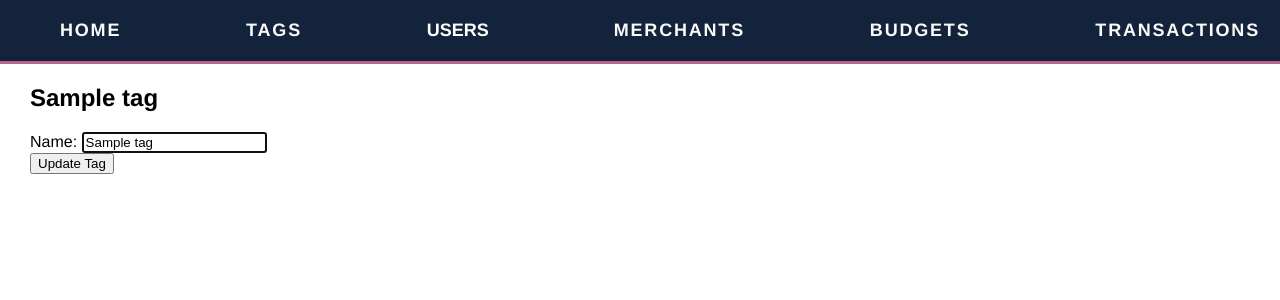
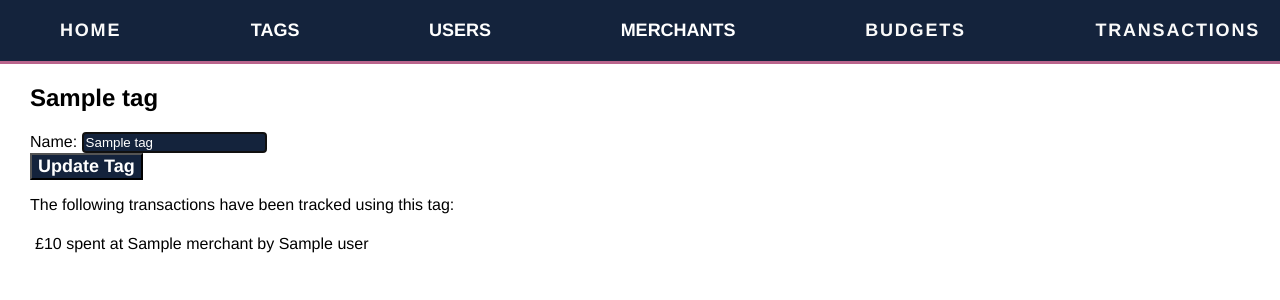
Before and after one commit to Madeleinecw/Code_Clan_Work, a Flask app: page /tags/1/edit in a window 1280 px wide. Shown: the top 300 px of the page. Run offline with Flask 2, Linux system fonts and the light colour scheme; a database or web service that is not in the repository returns one stand-in record (values such as "Sample title"); some libraries are stand-ins or nearby versions.

Commit message:
edited links to buttons

```diff
--- a/spending_project/app.py
+++ b/spending_project/app.py
@@ -1,5 +1,7 @@
 from flask import Blueprint, Flask, render_template
 from repositories import user_repository
+from repositories import merchant_repository
+from repositories import tag_repository
 from controllers.transactions_controller import transactions_blueprint
 from controllers.users_controller import users_blueprint
 from controllers.merchants_controller import merchants_blueprint
@@ -20,7 +22,9 @@ def main():
 @app.context_processor
 def inject_users():
     users = user_repository.select_all()
-    return dict(users=users)
+    merchants = merchant_repository.select_all()
+    tags = tag_repository.select_all()
+    return dict(users=users, merchants = merchants, tags=tags)
 
 if __name__ == '__main__':
     app.run()
--- a/spending_project/controllers/tags_controller.py
+++ b/spending_project/controllers/tags_controller.py
@@ -2,6 +2,7 @@ from flask import Blueprint, Flask, redirect, render_template, request
 
 from models.tag import Tag
 import repositories.tag_repository as tag_repository
+import repositories.transaction_repository as transaction_repository
 
 tags_blueprint = Blueprint("tags", __name__)
 
@@ -25,7 +26,8 @@ def create_tag():
 @tags_blueprint.route("/tags/<id>/edit")
 def edit(id):
     tag = tag_repository.select(id)
-    return render_template("tags/edit.html", tag = tag)
+    transactions = transaction_repository.select_all()
+    return render_template("tags/edit.html", tag = tag, transactions = transactions)
 
 @tags_blueprint.route("/tags/<id>", methods=['post'])
 def update(id):
--- a/spending_project/static/style.css
+++ b/spending_project/static/style.css
@@ -71,6 +71,31 @@ body>main {
     justify-content: space-between;
 }
 
+.tag_container {
+    display: flex;
+    flex-flow: row wrap;
+}
+
+.tag_section {
+    flex: 20%;
+    padding: 10px;
+}
+
+.tag {
+    width: 200px;
+    border: #B9648C 3px solid;
+    text-align: center;
+    color: #FAFAFA;
+    font-weight: bold;
+    background-color: #2e2532;
+}
+
+.tag>a {
+    text-decoration: none;
+    color: #FAFAFA;
+    justify-content: space-between;
+}
+
 .transaction_edit>div {
     align-items: center;
     margin: 20px;
@@ -129,3 +154,29 @@ body>main {
 .dropdown:hover .dropbtn {
     color: #B9648C;
 }
+
+.select_user {
+    padding: 20px
+}
+
+input {
+    background-color: #14233C;
+    color: white;
+}
+
+button {
+    background-color: #14233C;
+    color: white;
+    font-family: Helvetica, Arial, sans-serif;
+    font-weight: bold;
+    font-size: large;
+}
+
+button:hover {
+    color: #B9648C;
+}
+
+.transactions_tagged {
+    padding: 5px;
+    font-family: Helvetica, Arial, sans-serif;
+}
--- a/spending_project/templates/base.html
+++ b/spending_project/templates/base.html
@@ -13,7 +13,15 @@
         <nav class="menu_container">
             <ul class="menu">
                 <li class="menu_links"><a href="/">HOME</a></li>
-                <li class="menu_links"><a href="/tags">TAGS</a></li>
+                <div class="dropdown">
+                    <button class="dropbtn">TAGS</button>
+                    <a href="/tags"></a>
+                    <div class="dropdown-content">
+                        <li> <a href="/tags/new">New</a>
+                            <li> <a href="/tags">Manage</a> {% for tag in tags %}
+                                <li> <a href="/tags/{{tag.id}}/edit">{{tag.name}}</a> </li> {% endfor %}
+                    </div>
+                </div>
                 <div class="dropdown">
                     <button class="dropbtn">USERS</button>
                     <a href="/users"></a>
@@ -23,7 +31,15 @@
                                 <li> <a href="/users/{{user.id}}/dashboard">{{user.name}}</a> </li> {% endfor %}
                     </div>
                 </div>
-                <li class="menu_links"><a href="/merchants">MERCHANTS</a></li>
+                <div class="dropdown">
+                    <button class="dropbtn">MERCHANTS</button>
+                    <a href="/merchants"></a>
+                    <div class="dropdown-content">
+                        <li> <a href="/merchants/new">New</a>
+                            <li> <a href="/merchants">Manage</a> {% for merchant in merchants %}
+                                <li> <a href="/merchants/{{merchant.id}}/edit">{{merchant.name}}</a> </li> {% endfor %}
+                    </div>
+                </div>
                 <li class="menu_links"><a href="/budgets/index">BUDGETS</a></li>
                 <li class="menu_links"><a href="/transactions">TRANSACTIONS</a></li>
             </ul>
--- a/spending_project/templates/budgets/index.html
+++ b/spending_project/templates/budgets/index.html
@@ -2,4 +2,4 @@
 <h3> Current total Household Budget is {{budget_total}}</h3>
 {% for user in users %}
 <h4>{{ user.name }}'s current budget is set at £{{user.budget}} </h4>
-<a href="/budgets/{{user.id}}/edit">EDIT</a> {% endfor %} {% endblock %}
+<button a href="/budgets/{{user.id}}/edit">EDIT</button> {% endfor %} {% endblock %}
--- a/spending_project/templates/index.html
+++ b/spending_project/templates/index.html
@@ -10,7 +10,7 @@
 
     <div>
 
-        <form action="users/welcome" , method="post">
+        <form action="users/welcome" class="select_user" method="post">
             <label for="user">User:</label>
             <select id="user" name="user.id">
                 <option value = "" disabled selected></option>
--- a/spending_project/templates/tags/edit.html
+++ b/spending_project/templates/tags/edit.html
@@ -10,4 +10,8 @@
     <button type="submit">Update Tag</button>
 </form>
 
-{% endblock %}
+<p> The following transactions have been tracked using this tag:</p>
+<div>
+    {% for transaction in transactions %} {% if transaction.tag.id == tag.id %}
+    <div class="transactions_tagged"> £{{transaction.amount}} spent at {{transaction.merchant.name}} by {{transaction.user.name}}</div> {% endif %}
+</div>{% endfor %} {% endblock %}
--- a/spending_project/templates/transactions/index.html
+++ b/spending_project/templates/transactions/index.html
@@ -4,7 +4,8 @@
 
 Your household has tracked a total of £{{total}}! {% for transaction in transactions %}
 <section>
-    <p> {{ transaction.amount }} {{ transaction.merchant.name }} {{transaction.tag.name}}</p>
+    <p> £{{ transaction.amount }} was spent at {{ transaction.merchant.name }} for {{transaction.tag.name}} by {{transaction.user.name}}</p>
+    <button a href="/transactions/{{transaction.id}}/edit">EDIT</button>
 </section>
 
 {% endfor %} {% endblock %}
--- a/spending_project/templates/users/dashboard.html
+++ b/spending_project/templates/users/dashboard.html
@@ -7,12 +7,12 @@
     So far we have tracked £{{ total }}, since you started tracking with us. Your budget is currently set at £{{user.budget}}.
     <div>{% if total >= user.budget %} You have reached your total budget! Slow your spending! {% endif %}</div>
     <p>
-        <a href="/transactions/new">ADD NEW TRANSACTION</a>
+        <button a href="/transactions/new">ADD NEW</button>
     </p>
     <div class="trasactions_list">
         <p>Most recent transactions:</p>
         <p>{% for transaction in transactions %} {{ transaction.amount }} - {{ transaction.merchant.name }} - {{ transaction.tag.name }}
-            <a href="/transactions/{{ transaction.id }}">EDIT TRANSACTION</a>
+            <button a href="/transactions/{{ transaction.id }}">EDIT</button>
         </p>
         {% endfor %} {% endblock %}
     </div>
--- a/spending_project/templates/users/index.html
+++ b/spending_project/templates/users/index.html
@@ -8,6 +8,7 @@
     <p>{{ user.name }}</p>
     <a href="/users/{{user.id}}/dashboard">VIEW PROFILE</a>
     <a href="/transactions/new">ADD NEW TRANSACTION</a>
+    <a href="/budgets/{{user.id}}/edit">EDIT BUDGET</a>
 </section>
 
 {% endfor %} {% endblock %}
```
